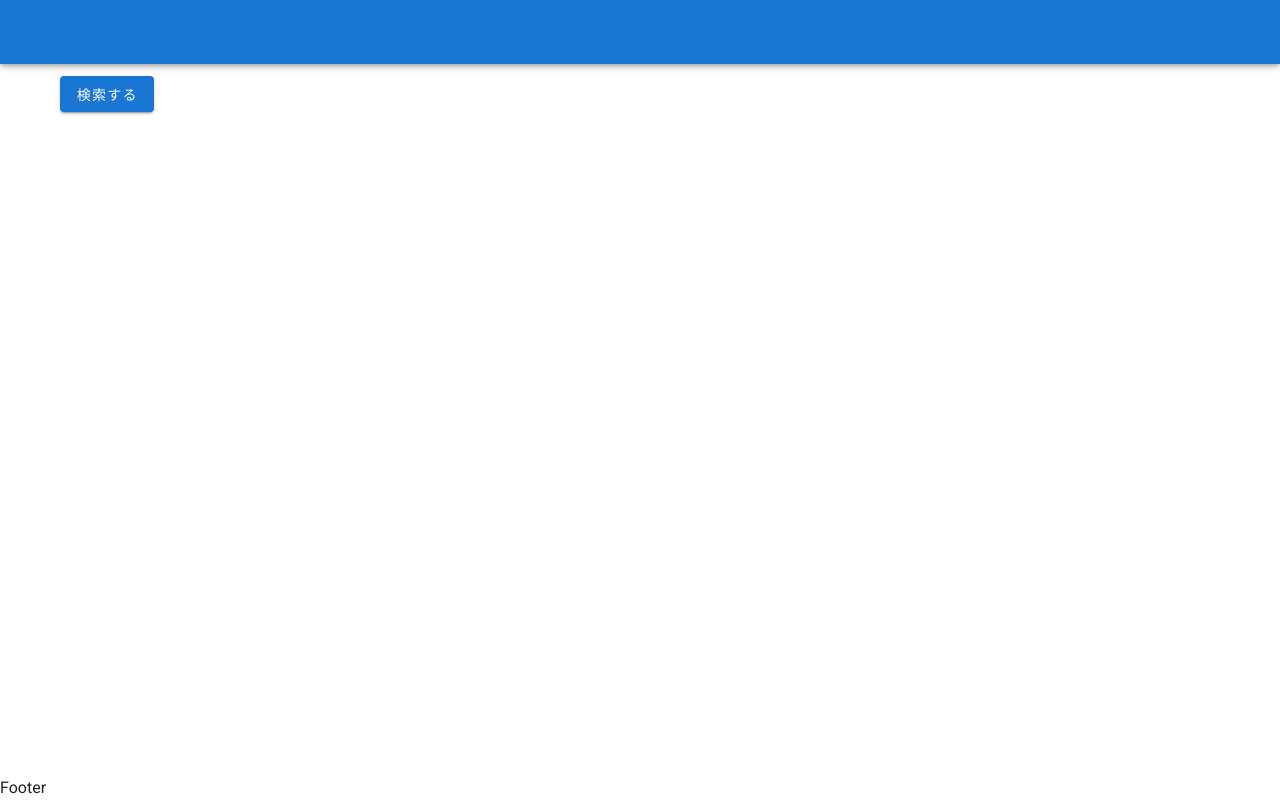
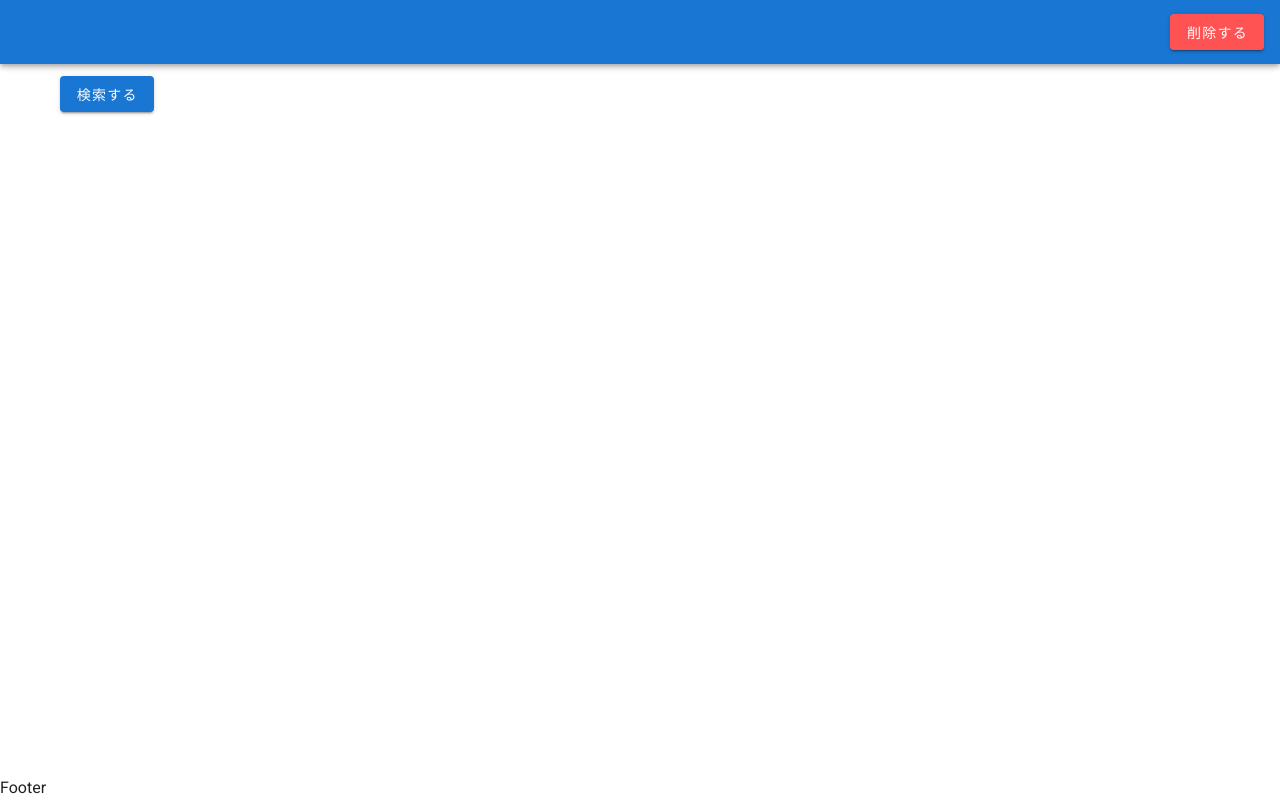
Before and after one commit to Arimuuuura/vue2-books-api, a Vue app: page / in a window 1280 px wide. Built offline with nearby package versions, Linux system fonts and the light colour scheme.

Commit message:
削除機能の作成

```diff
--- a/src/App.vue
+++ b/src/App.vue
@@ -1,6 +1,6 @@
 <template>
   <v-app>
-    <HeaderView/>
+    <HeaderView @delete-local-storage="deleteLocalStorage" />
 
     <v-main>
       <v-container>
@@ -83,6 +83,15 @@ export default {
       this.saveBooks();
       this.$router.push('/');
     },
+    deleteLocalStorage() {
+      const isDeleted = 'LocalStorageのデータを削除しますか？';
+      if(window.confirm(isDeleted)) {
+        localStorage.setItem(STORAGE_KEY, '');
+        localStorage.removeItem(STORAGE_KEY);
+        this.books = []
+        window.location.reload();
+      }
+    },
   }
 };
 </script>
--- a/src/global/HeaderView.vue
+++ b/src/global/HeaderView.vue
@@ -1,19 +1,29 @@
 <template>
   <div>
-	<v-app-bar
+    <v-app-bar
       app
       color="primary"
       dark
     >
       <v-spacer></v-spacer>
+      <v-btn
+        color="error"
+        @click="deleteLocalStorage"
+      >
+        削除する
+      </v-btn>
     </v-app-bar>
   </div>
 </template>
 
 <script>
 export default {
-  // name: HeaderView
-
+  name: 'HeaderView',
+  methods: {
+    deleteLocalStorage() {
+      this.$emit('delete-local-storage')
+    }
+  }
 }
 </script>
 
```
